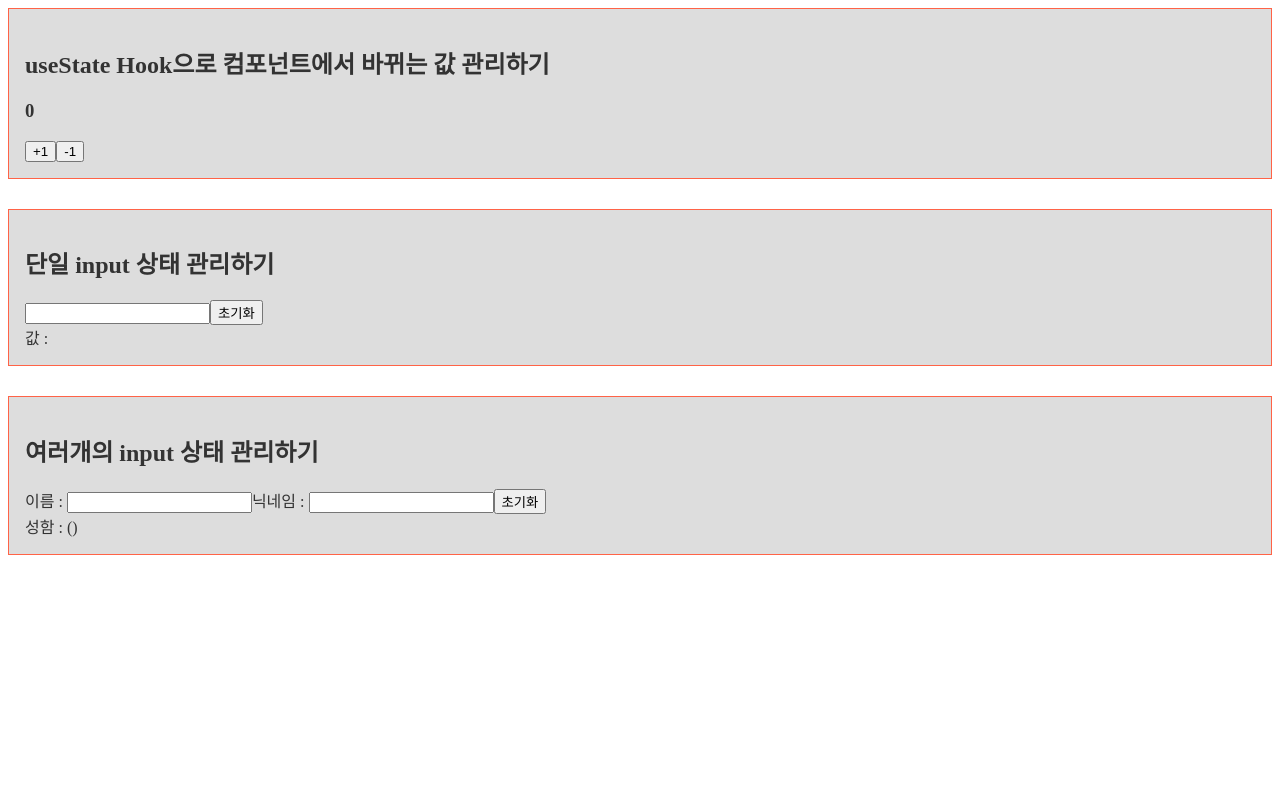
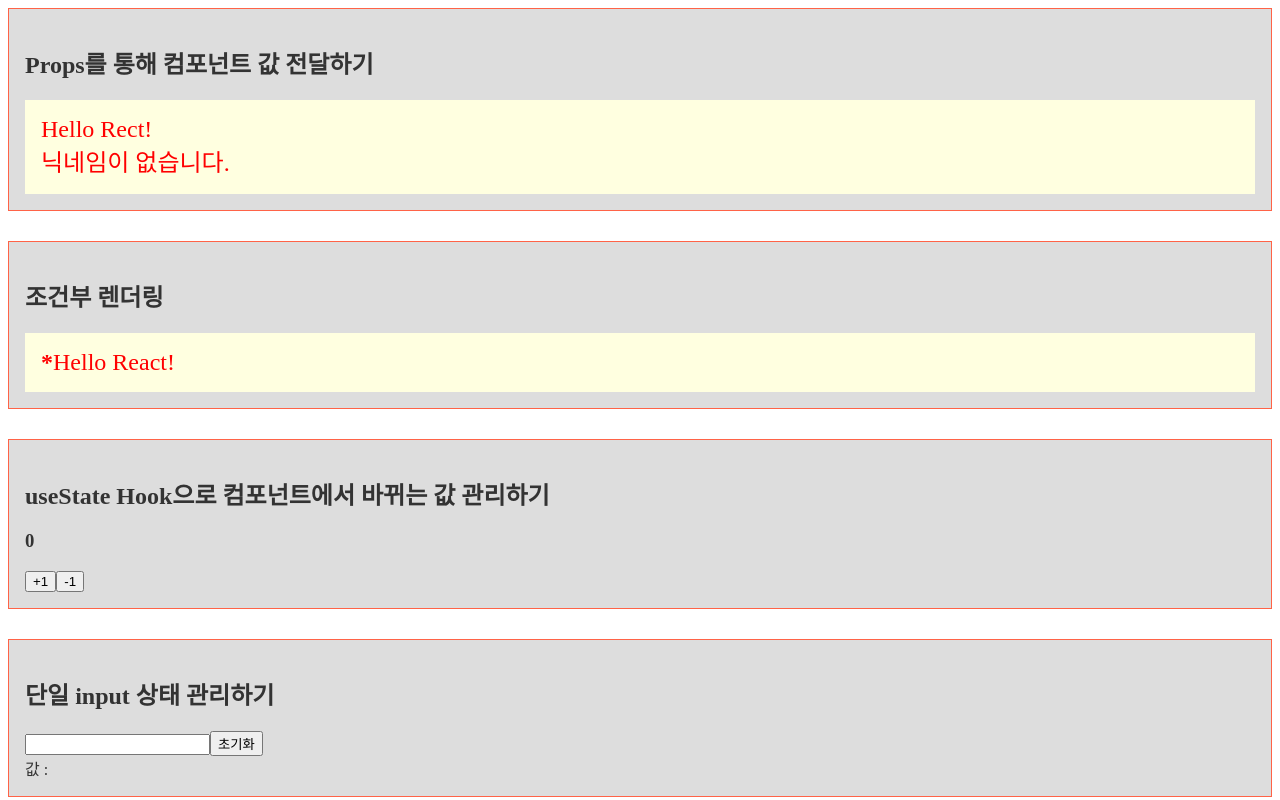
Before and after one commit to hanamon/Learning-React-2021, a React (Create React App) app: page / in a window 1280 px wide. Shown: the top 800 px of the page. Built offline with nearby package versions, Linux system fonts and the light colour scheme.

Commit message:
[ADD] props를 통해 컴포넌트 값 전달히기

```diff
--- a/src/App.js
+++ b/src/App.js
@@ -1,4 +1,6 @@
 import './App.css';
+import Props from './Props';
+import ConditiRender from './ConditiRender';
 import Count from './Count';
 import SingleInput from './SingleInput';
 import MultiyInput from './MultiyInput';
@@ -6,6 +8,8 @@ import MultiyInput from './MultiyInput';
 function App() {
   return (
     <div className="App">
+      <Props name="Rect" fontSize={24} color="red" padding="1rem" background="lightyellow" />
+      <ConditiRender name="React" color="red" isSpecial />
       <Count />
       <SingleInput />
       <MultiyInput />
--- /dev/null
+++ b/src/ConditiRender.js
@@ -0,0 +1,25 @@
+import React from 'react';
+
+function ConditiRender({ name, color, isSpecial }) {
+  //console.log( name, color, isSpecial);
+
+  const style = {
+    fontSize: 24,
+    color: color,
+    padding: '1rem',
+    background: 'lightyellow'
+  };
+
+  return (
+    <div className="container">
+      <h2 >조건부 렌더링</h2>
+      <div style={style}>
+        {/*isSpecial ? <b>*</b> : null*/}
+        {isSpecial && <b>*</b>}
+        Hello {name}!
+      </div>
+    </div>
+  );
+}
+
+export default ConditiRender;
--- /dev/null
+++ b/src/Props.js
@@ -0,0 +1,28 @@
+import React from 'react';
+
+function Props(props) {
+  console.log(props);
+
+  const { name, nickName, fontSize, color, padding, background } = props;
+
+  console.log( name, fontSize, color, padding, background );
+
+  return (
+    <div className="container">
+      <h2>Props를 통해 컴포넌트 값 전달하기</h2>
+      <div>
+        <div style={{fontSize, color, padding, background}}>
+          Hello {name}!<br />
+          {nickName}
+        </div>
+      </div>
+    </div>
+  );
+}
+
+Props.defaultProps = {
+  name: '이름이 없습니다.',
+  nickName: '닉네임이 없습니다.'
+};
+
+export default Props;
--- a/src/index.css
+++ /dev/null
@@ -1,13 +0,0 @@
-body {
-  margin: 0;
-  font-family: -apple-system, BlinkMacSystemFont, 'Segoe UI', 'Roboto', 'Oxygen',
-    'Ubuntu', 'Cantarell', 'Fira Sans', 'Droid Sans', 'Helvetica Neue',
-    sans-serif;
-  -webkit-font-smoothing: antialiased;
-  -moz-osx-font-smoothing: grayscale;
-}
-
-code {
-  font-family: source-code-pro, Menlo, Monaco, Consolas, 'Courier New',
-    monospace;
-}
```
Also changed, not shown: src/reportWebVitals.js (deleted, +0 -13 lines), src/setupTests.js (deleted, +0 -5 lines), src/logo.svg (deleted), 1 other file (tests, documents, lock files or other folders).
